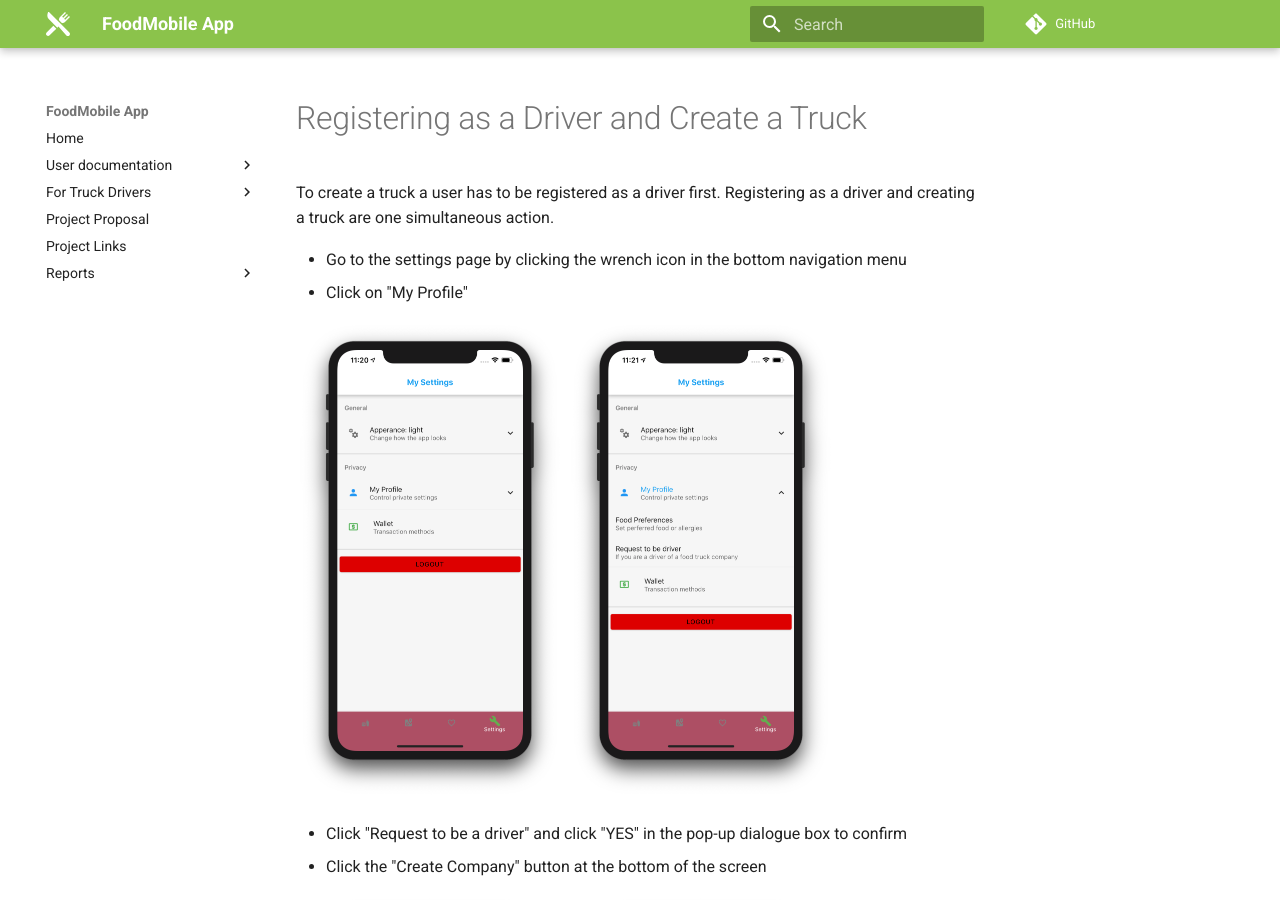
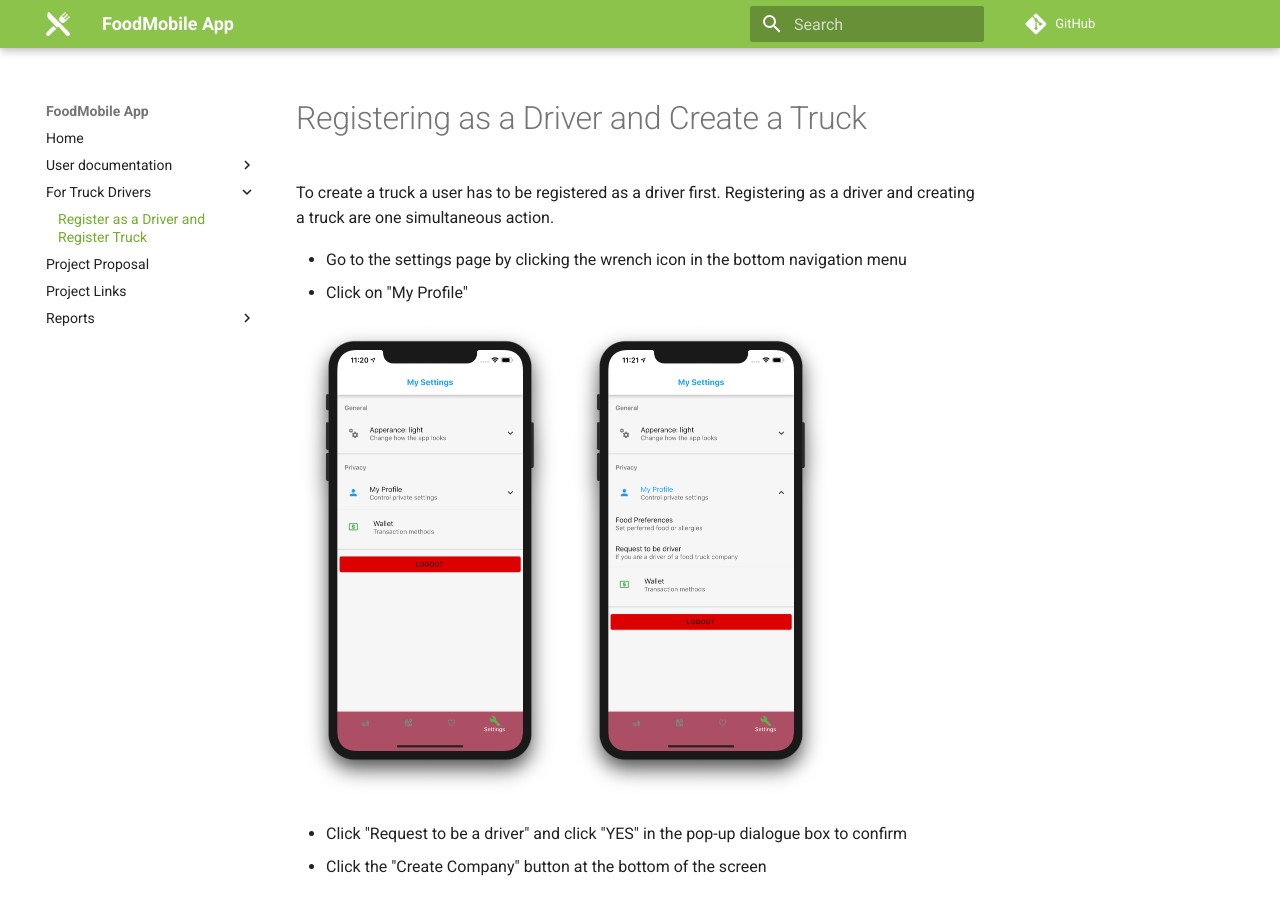
Before and after one commit to FoodMobile/Docs, an MkDocs documentation site: the page built from docs/user_docs/register_as_driver.md, in a window 1280 px wide and 900 px high. Built offline with MkDocs 1.6.1 and Material for MkDocs 9.7.7, drawn with Linux system fonts in a browser that asks for light colours; comment, search, counter and statistics services are not loaded; part of the change alters nothing that is shown.

Commit message:
Combied Driver and Truck Reg into one page
since registering as a driver and registering a truck happen simultaneously I consolidated them into one page

```diff
--- a/mkdocs.yml
+++ b/mkdocs.yml
@@ -11,8 +11,7 @@ nav:
         - Managing Dietary/Allergy Information: user_docs/manage_food_settings.md
         - Manage Settings: user_docs/settings.md
     - For Truck Drivers:
-        - Register as a Driver: user_docs/register_as_driver.md
-        - Register a Truck: user_docs/create_truck.md
+        - Register as a Driver and Register Truck: user_docs/register_as_driver.md
     - Project Proposal: project_proposal.md
     - Project Links: repos.md
     - Reports:
```
Also changed, not shown: docs/user_docs/register_as_driver.md (renamed from docs/user_docs/driver_reg.md).
